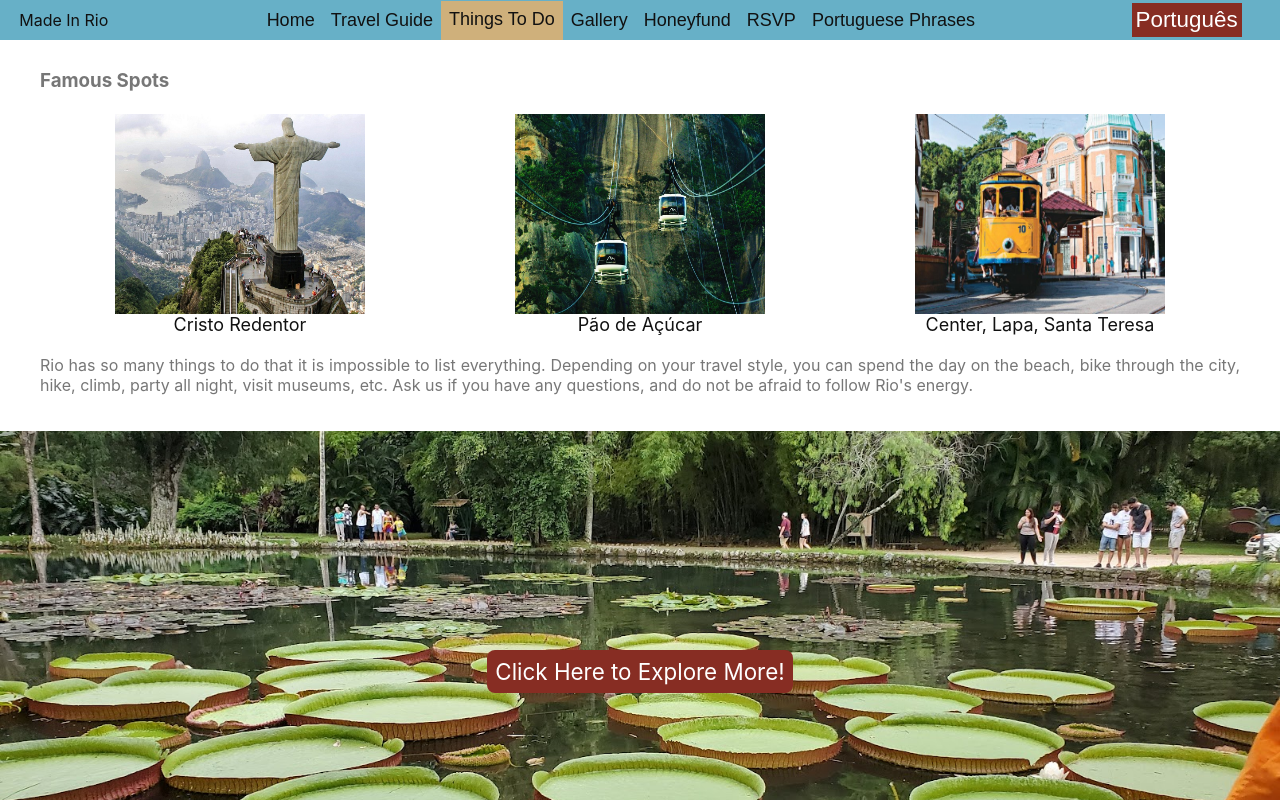
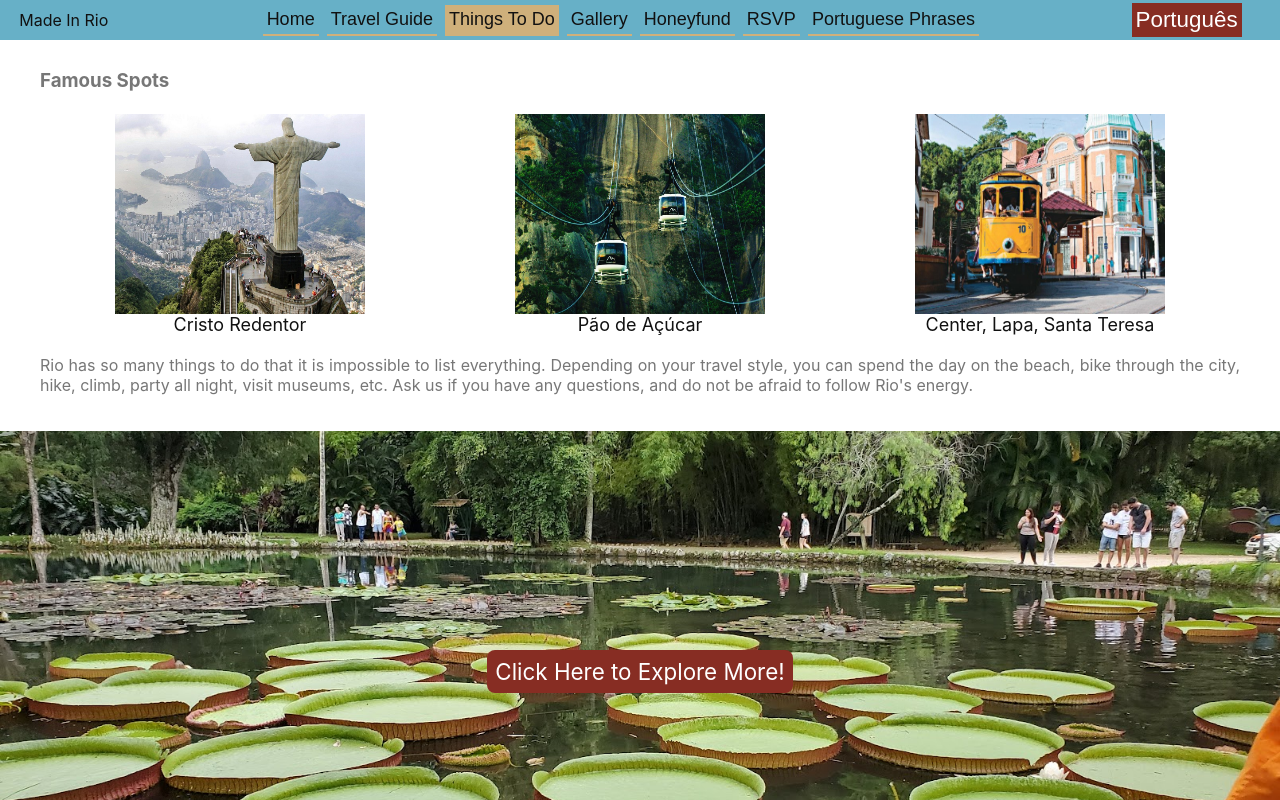
Before and after one commit to chasefarmer2808/made-in-carnaval, a Next.js app: page /things in a window 1280 px wide. Shown: the top 800 px of the page. Built offline with nearby package versions, Linux system fonts and the light colour scheme; no server answers.

Commit message:
bottom border

```diff
--- a/styles/NavLink.module.css
+++ b/styles/NavLink.module.css
@@ -1,7 +1,9 @@
 .nav-link-button {
-    padding: 8px;
+    padding: 4px;
     background-color: transparent;
     width: fit-content;
+    border-bottom: 2px solid var(--bg-color-accent);
+    margin: 4px;
 }
 
 .nav-link-active {
```
